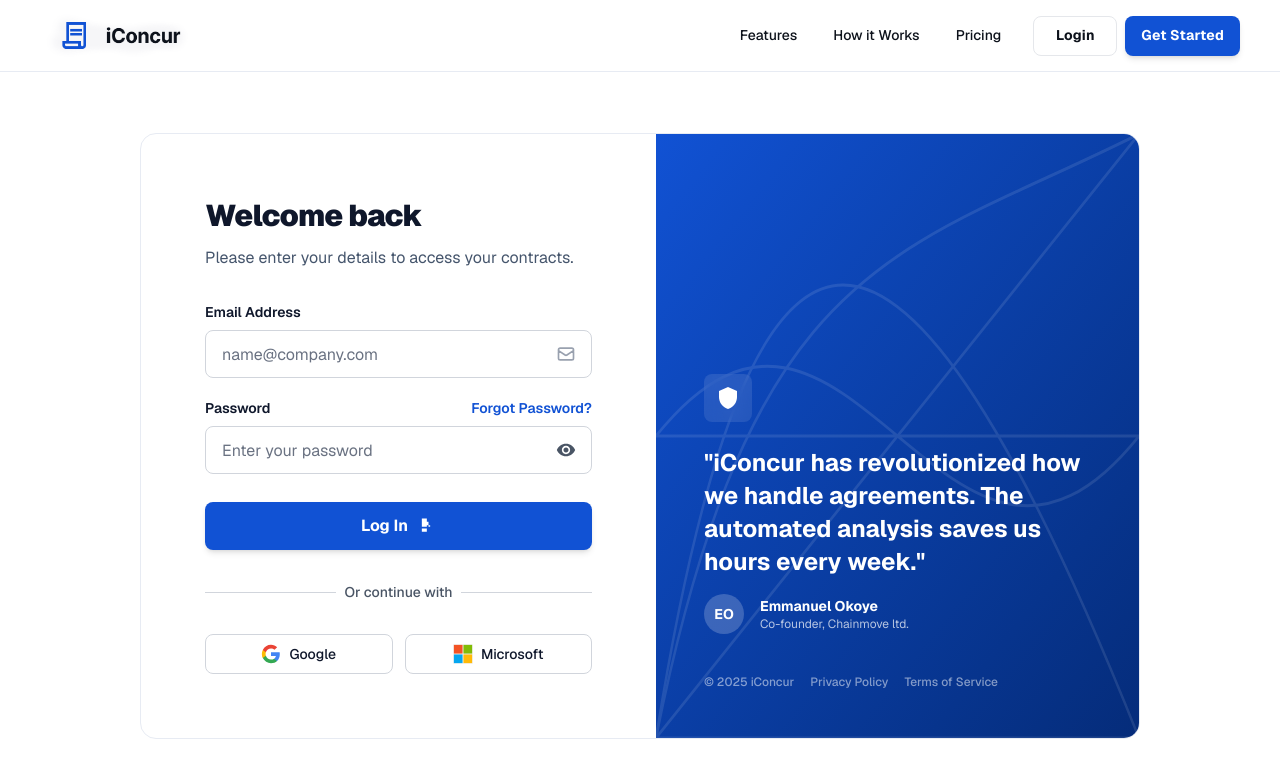
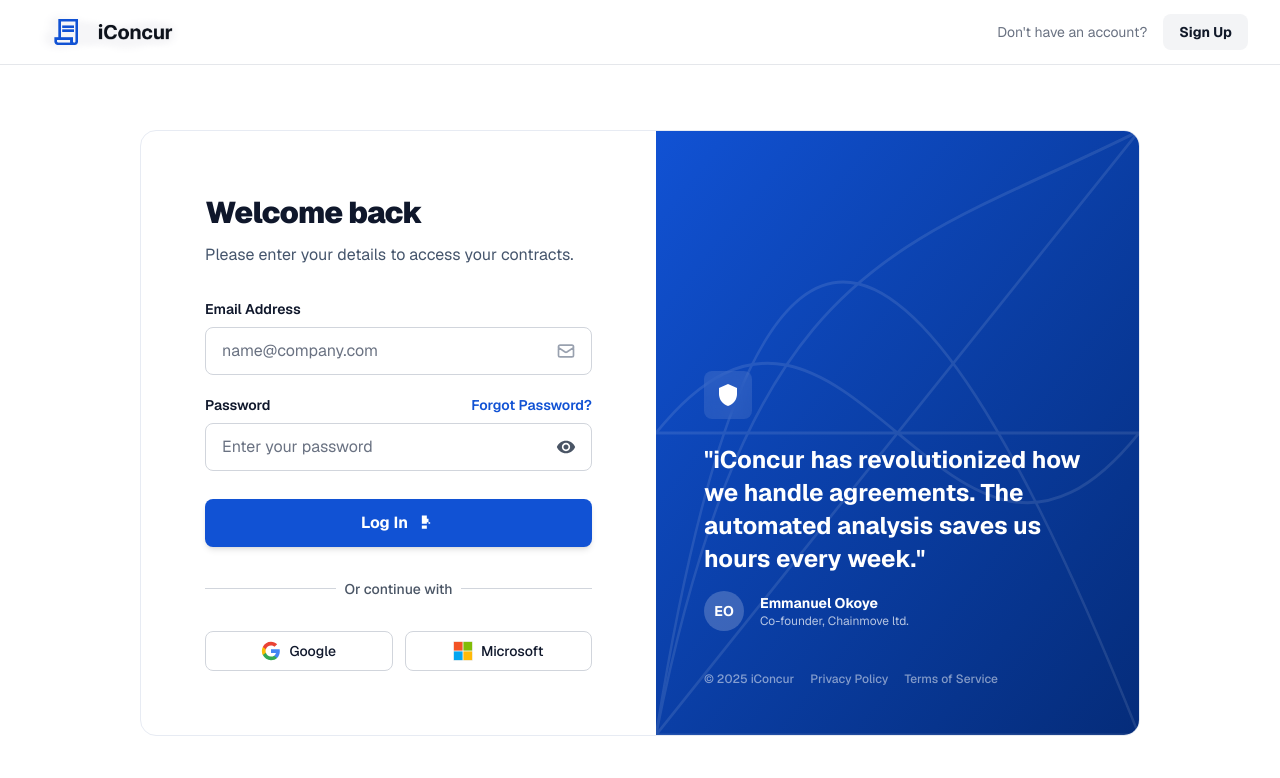
Before and after one commit to codeAKstan/iConcur, a Next.js app: page /login in a window 1280 px wide. Shown: the top 778 px of the page. Built offline with nearby package versions, Linux system fonts and the light colour scheme.

Commit message:
feat(auth): update login page header and form styling
- Replace Navigation component with new LoginHeader for auth pages
- Add padding to form inputs for better visual appearance
- Update testimonial image to use new serah.png asset

```diff
--- a/app/login/page.tsx
+++ b/app/login/page.tsx
@@ -1,6 +1,6 @@
 import { LoginForm } from "@/components/auth/login-form"
 import { LoginPromo } from "@/components/auth/login-promo"
-import { Navigation } from "@/components/navigation"
+import { LoginHeader } from "@/components/auth/login-header"
 
 export const metadata = {
   title: "iConcur - Secure Contract Login",
@@ -10,7 +10,7 @@ export const metadata = {
 export default function LoginPage() {
   return (
     <div className="flex flex-col min-h-screen">
-      <Navigation />
+      <LoginHeader />
       <main className="flex-grow flex items-center justify-center p-4 sm:p-6 lg:p-8">
         <div className="w-full max-w-[1000px] flex flex-col lg:flex-row bg-white dark:bg-surface-dark rounded-2xl shadow-soft overflow-hidden border border-border-light dark:border-border-dark min-h-[600px]">
           <LoginForm />
--- a/components/auth/get-started-form.tsx
+++ b/components/auth/get-started-form.tsx
@@ -71,7 +71,7 @@ export function GetStartedForm() {
                 First Name
               </label>
               <input
-                className="w-full h-11 rounded-lg border border-gray-300 dark:border-gray-600 bg-white dark:bg-gray-800 text-gray-900 dark:text-white focus:ring-primary focus:border-primary text-sm shadow-sm"
+                className="w-full h-11 px-4 rounded-lg border border-gray-300 dark:border-gray-600 bg-white dark:bg-gray-800 text-gray-900 dark:text-white focus:ring-primary focus:border-primary text-sm shadow-sm"
                 id="firstName"
                 placeholder="Jane"
                 type="text"
@@ -82,7 +82,7 @@ export function GetStartedForm() {
                 Last Name
               </label>
               <input
-                className="w-full h-11 rounded-lg border border-gray-300 dark:border-gray-600 bg-white dark:bg-gray-800 text-gray-900 dark:text-white focus:ring-primary focus:border-primary text-sm shadow-sm"
+                className="w-full h-11 px-4 rounded-lg border border-gray-300 dark:border-gray-600 bg-white dark:bg-gray-800 text-gray-900 dark:text-white focus:ring-primary focus:border-primary text-sm shadow-sm"
                 id="lastName"
                 placeholder="Doe"
                 type="text"
@@ -94,7 +94,7 @@ export function GetStartedForm() {
               Work Email
             </label>
             <input
-              className="w-full h-11 rounded-lg border border-gray-300 dark:border-gray-600 bg-white dark:bg-gray-800 text-gray-900 dark:text-white focus:ring-primary focus:border-primary text-sm shadow-sm"
+              className="w-full h-11 px-4 rounded-lg border border-gray-300 dark:border-gray-600 bg-white dark:bg-gray-800 text-gray-900 dark:text-white focus:ring-primary focus:border-primary text-sm shadow-sm"
               id="email"
               placeholder="jane@company.com"
               type="email"
@@ -105,7 +105,7 @@ export function GetStartedForm() {
               Password
             </label>
             <input
-              className="w-full h-11 rounded-lg border border-gray-300 dark:border-gray-600 bg-white dark:bg-gray-800 text-gray-900 dark:text-white focus:ring-primary focus:border-primary text-sm shadow-sm"
+              className="w-full h-11 px-4 rounded-lg border border-gray-300 dark:border-gray-600 bg-white dark:bg-gray-800 text-gray-900 dark:text-white focus:ring-primary focus:border-primary text-sm shadow-sm"
               id="password"
               placeholder="••••••••"
               type="password"
--- a/components/auth/get-started-testimonial.tsx
+++ b/components/auth/get-started-testimonial.tsx
@@ -42,7 +42,7 @@ export function GetStartedTestimonial() {
               <img
                 alt="Professional woman in business suit smiling"
                 className="object-cover w-full h-full"
-                src="/professional-woman-in-business-suit-smiling.jpg"
+                src="/serah.png"
               />
             </div>
             <div>
--- /dev/null
+++ b/components/auth/login-header.tsx
@@ -0,0 +1,39 @@
+"use client"
+import { useRouter } from "next/navigation"
+import Image from "next/image"
+import Link from "next/link"
+
+export function LoginHeader() {
+  const router = useRouter()
+
+  return (
+    <header className="w-full border-b border-gray-200 dark:border-gray-800 bg-white dark:bg-surface-dark sticky top-0 z-50">
+      <div className="max-w-7xl mx-auto px-4 sm:px-6 lg:px-8">
+        <div className="flex items-center justify-between h-16">
+          {/* Logo */}
+      <Link href="/" className="flex items-center gap-4 text-[#0d121b] dark:text-white">
+          <div className="relative h-[56px] w-[160px]">
+                    <Image
+                      src="/logo.png"
+                      alt="iConcur Logo"
+                      fill
+                      className="object-contain object-left"
+                      priority
+                    />
+                  </div>
+                  </Link>
+          {/* Right Side Actions */}
+          <div className="flex items-center gap-4">
+            <span className="hidden sm:block text-sm text-gray-500 dark:text-gray-400">Don't have an account?</span>
+            <button
+              onClick={() => router.push("/get-started")}
+              className="flex items-center justify-center rounded-lg px-4 py-2 bg-gray-100 dark:bg-gray-800 hover:bg-gray-200 dark:hover:bg-gray-700 text-gray-900 dark:text-white text-sm font-bold transition-colors"
+            >
+              Sign Up
+            </button>
+          </div>
+        </div>
+      </div>
+    </header>
+  )
+}
```
Also changed, not shown: public/serah.png (added).
